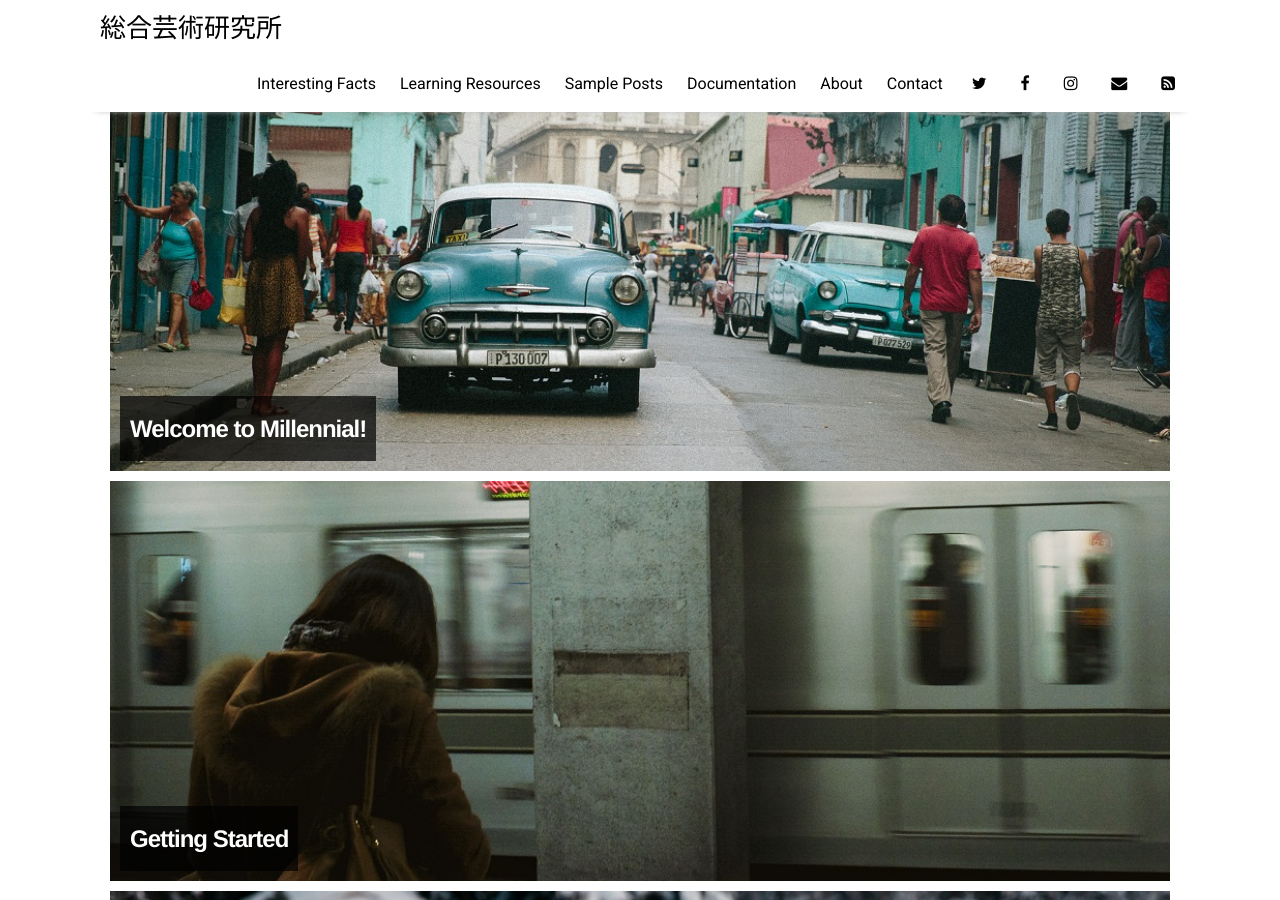
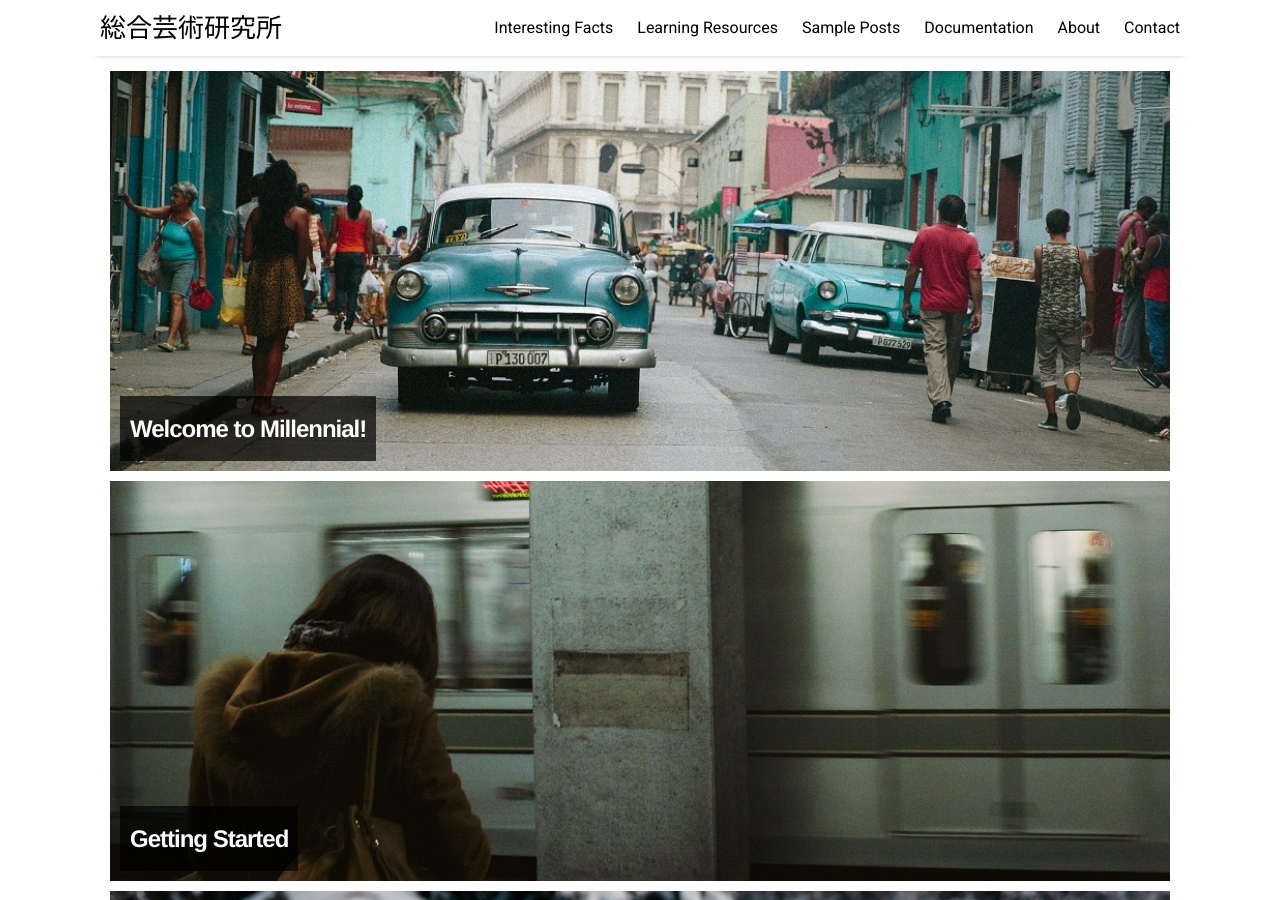
Before and after one commit to gj1002509/zakisikoku, a Jekyll site: the page built from index.html, in a window 1280 px wide and 900 px high. Built offline with Jekyll 4.4.1, drawn with Linux system fonts in a browser that asks for light colours; nearby versions of some CDN libraries; the list of posts is cut into pages by our own code.

Commit message:
Update header.html

```diff
--- a/_includes/header.html
+++ b/_includes/header.html
@@ -6,9 +6,6 @@
     {% for item in site.data.settings.menu %}
       <a href="{{ site.github.url }}/{{ item.url }}" class="menu-link">{{ item.name }}</a>
     {% endfor %}
-    {% for item in site.data.settings.social %}
-      <a href="{{ item.link }}" class="menu-link" target="_blank"><i class="fa fa-{{ item.icon }}" aria-hidden="true"></i></a>
-    {% endfor %}
   </nav>
   <div class="dropdown">
     <button class="dropbtn"><i class="fa fa-bars" aria-hidden="true"></i></button>
@@ -16,9 +13,6 @@
       {% for item in site.data.settings.menu %}
         <a href="{{ site.github.url }}/{{ item.url }}" class="menu-link">{{ item.name }}</a>
       {% endfor %}
-      {% for item in site.data.settings.social %}
-        <a href="{{ item.link }}" class="menu-link" target="_blank"><i class="fa fa-{{ item.icon }}" aria-hidden="true"></i></a>
-      {% endfor %}
     </div>
   </div>
 </header>
```
